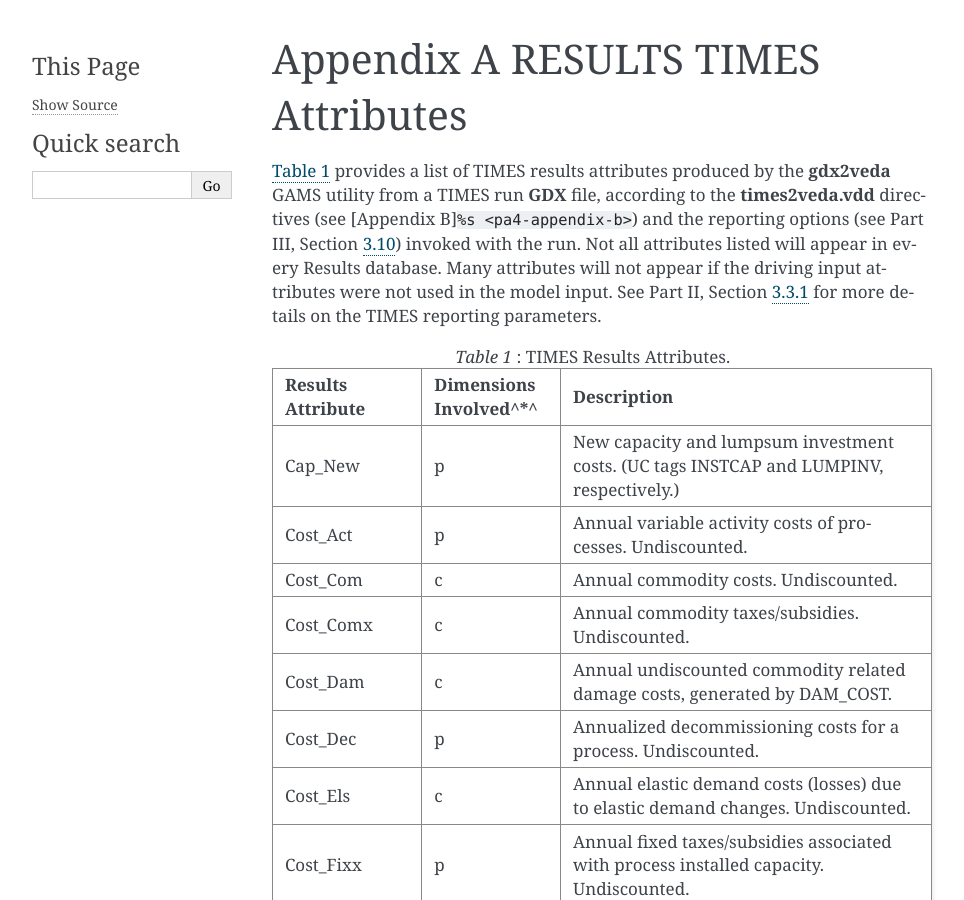
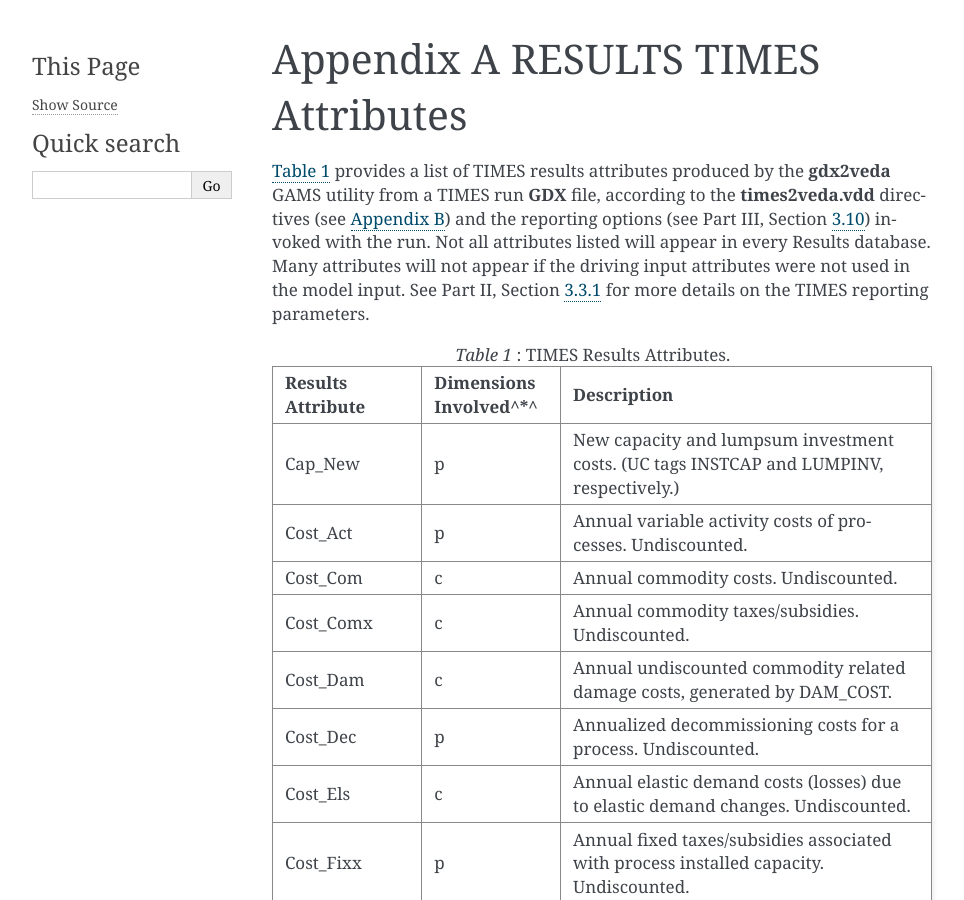
Before and after one commit to experimentarium/times, a Sphinx documentation site: the page built from docs/part-4/04-results-attributes.md, in a window 1280 px wide and 900 px high. Shown: the whole window, without its empty margins (148-1112 px from the left). Built offline with Sphinx 7.4.7, drawn with Linux system fonts in a browser that asks for light colours.

Commit message:
Update 04-results-attributes.md

````diff
--- a/docs/part-4/04-results-attributes.md
+++ b/docs/part-4/04-results-attributes.md
@@ -1,6 +1,6 @@
 # Appendix A RESULTS TIMES Attributes
 
-{numref}`p4-times-results-attributes` provides a list of TIMES results attributes produced by the **gdx2veda** GAMS utility from a TIMES run **GDX** file, according to the **times2veda.vdd** directives (see [Appendix B]`%s <pa4-appendix-b>`) and the reporting options (see Part III, Section {numref}`%s <controls-affecting-solution-reporting>`) invoked with the run. Not all attributes listed will appear in every Results database. Many attributes will not appear if the driving input attributes were not used in the model input. See Part II, Section {numref}`%s <p331-overview-of-report>` for more details on the TIMES reporting parameters.
+{numref}`p4-times-results-attributes` provides a list of TIMES results attributes produced by the **gdx2veda** GAMS utility from a TIMES run **GDX** file, according to the **times2veda.vdd** directives (see [Appendix B](pa4-appendix-b)) and the reporting options (see Part III, Section {numref}`%s <controls-affecting-solution-reporting>`) invoked with the run. Not all attributes listed will appear in every Results database. Many attributes will not appear if the driving input attributes were not used in the model input. See Part II, Section {numref}`%s <p331-overview-of-report>` for more details on the TIMES reporting parameters.
 
 ```{list-table} : TIMES Results Attributes.
 :name: p4-times-results-attributes
````
